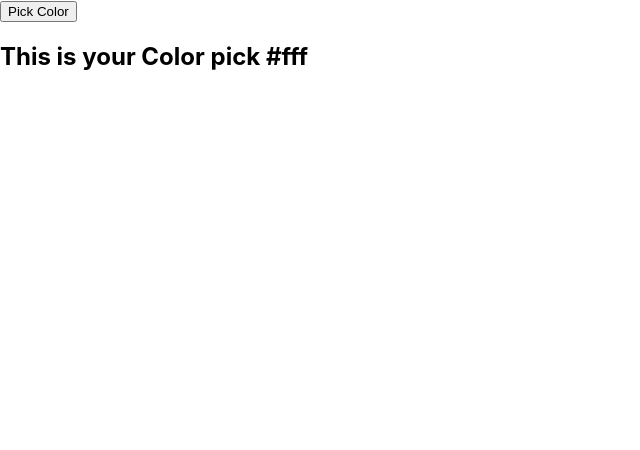
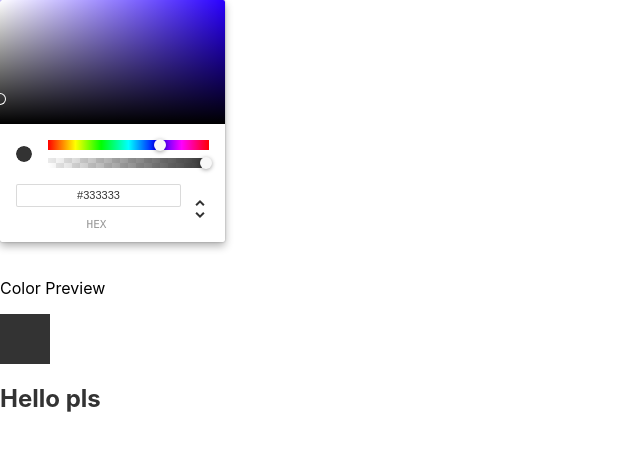
Before and after one commit to faiichann/mit-app, a React (Create React App) app: page / in a window 1280 px wide. Shown: the top 450 px of the page, without its empty margins (0-640 px from the left). Built offline with nearby package versions, Linux system fonts and the light colour scheme.

Commit message:
Finally Font Color changer in Fontcolor3

```diff
--- a/src/App.css
+++ b/src/App.css
@@ -36,3 +36,20 @@
     transform: rotate(360deg);
   }
 }
+
+.pickr {
+  position: relative;
+  height: 2em;
+  width: 2em;
+  padding: .5em;
+  border-radius: .15em;
+  cursor: pointer;
+  background: transparent;
+  transition: background-color .3s;
+  font-family: -apple-system, BlinkMacSystemFont, Segoe UI, Roboto, Helvetica Neue, Arial, sans-serif;
+  box-sizing: border-box;
+}
+
+.HHH {
+  color:currentColor;
+}
--- a/src/App.js
+++ b/src/App.js
@@ -2,9 +2,11 @@ import './App.css';
 // import DragDropLabel from './component/DragDropL'
 // import LabelCreate from './component/LabelCreate'
 // import JsonTest from './component/Testjson'
-// import Fontsize from './component/Fontsize'
-// import Labelcopy from './component/LabelCopy'
-import Fontcolor from './component/Fontcolor'
+  import Fontsize from './component/Fontsize'
+  import Labelcopy from './component/LabelCopy'
+  import Fontcolor from './component/Fontcolor'
+  import Fontcolor2 from './component/Fontcolor2'
+  import Fontcolor3 from './component/Fontcolor3'
 // import history from  './history'
 
 function App() {
@@ -12,8 +14,7 @@ function App() {
     <div>
         {/* <button onClick={() => history.push('/Dev')}>Developer</button> */}
         {/* <Test1 name="faii"/> */}
-        <Fontcolor/>
-
+        <Fontcolor3/>
     </div>
   )
 }
--- a/src/component/Fontcolor.js
+++ b/src/component/Fontcolor.js
@@ -1,20 +1,26 @@
 import React, { useState } from 'react'
 import { ChromePicker } from 'react-color'
+import { StyleSheet } from 'react-native';
 
 function Fontcolor () {
     const [color, setColor] = useState('#fff')
     const [showColorPicker, setShowColorPicker] = useState(false)
+    // const styles = StyleSheet.create({
+    //     innerText: {
+    //       color: {color}
+    //     }
+    //   });
 
     return (
         <div>
-            <button onclick={() =>  setShowColorPicker(showColorPicker => !showColorPicker)}>
+            {/* <button onclick={() =>  setShowColorPicker(showColorPicker => !showColorPicker)}>
                 {showColorPicker ? ' Close color Picker' : 'Pick Color'}
-                </button>
-                {showColorPicker && (
+                </button> */}
+                {showColorPicker || (
                     <ChromePicker color={color} onChange={updatedColor => setColor(updatedColor.hex)}/>
                     )}
 
-            <h2>This is your Color pick {color}</h2>
+            <h2 style = {{color:{color}}} onChange={color}>This is your Color pick {color}</h2>
         </div>
     )
 }
--- /dev/null
+++ b/src/component/Fontcolor2.js
@@ -0,0 +1,18 @@
+import * as React from "react";
+import ColorPicker from "material-ui-color-picker";
+
+function Fontcolor2() {
+  return (
+    <div className="App">
+      <ColorPicker
+        name="color"
+        defaultValue="#000"
+        // value={this.state.color} - for controlled component
+        onChange={color => console.log(color)}
+      />
+      <h2 className="HHH" onChange={color => console.log(color)} name="color" >Hello</h2>
+    </div>
+  );
+}
+
+export default Fontcolor2
--- /dev/null
+++ b/src/component/Fontcolor3.js
@@ -0,0 +1,46 @@
+import React, { useState } from "react";
+import { ChromePicker } from "react-color";
+
+function Fontcolor3() {
+  const [background, setBackground] = useState({
+    h: 250,
+    s: 0,
+    l: 0.2,
+    a: 1
+  });
+  const [opacityBg, setOpacityBg] = useState("1");
+  const [colorPreview, setColorPreview] = useState("#333333");
+
+  const handleChangeComplete = data => {
+    if (data.hsl !== background) {
+      setColorPreview(data.hex);
+      setBackground(data.hsl);
+      setOpacityBg(data.hsl.a);
+    }
+  };
+
+  const previewStyle = {
+    background: colorPreview,
+    opacity: opacityBg,
+    width: "50px",
+    height: "50px"
+  };
+  const previewfont = {
+    color: colorPreview,
+  };
+
+  console.log(background);
+
+  return (
+    <div className="q">
+      <ChromePicker color={background} onChange={handleChangeComplete} />
+
+      <br />
+      <p>Color Preview</p>
+      <div style={previewStyle} />
+      <h2 style={previewfont}>Hello pls</h2>
+    </div>
+  );
+}
+
+export default Fontcolor3
```
Also changed, not shown: package.json (+13 -0 lines), 2 other files (tests, documents, lock files or other folders).
